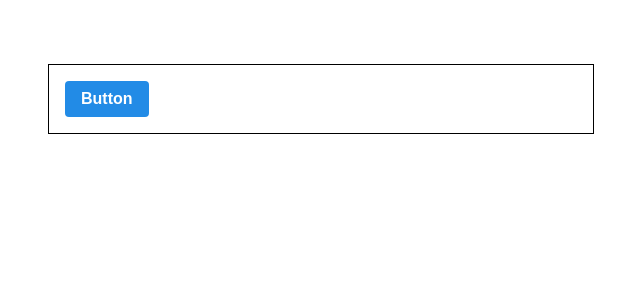
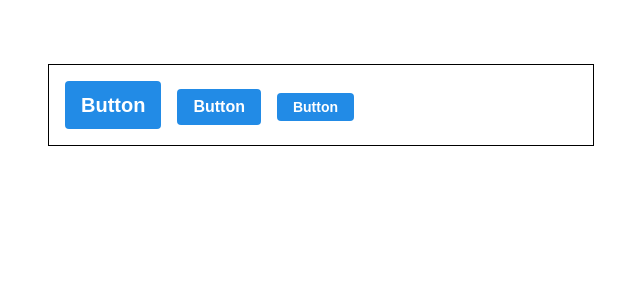
Before and after one commit to dwhddnjs/Component-with-SASS, a React (Create React App) app: page / in a window 1280 px wide. Shown: the top 300 px of the page, without its empty margins (319-959 px from the left). Built offline with nearby package versions, Linux system fonts and the light colour scheme.

Commit message:
make new button(small, medium, large)

```diff
--- a/src/App.js
+++ b/src/App.js
@@ -6,7 +6,9 @@
   return (
     <div className="App">
       <div className="buttons"></div>
+      <Button size="large">Button</Button>
       <Button>Button</Button>
+      <Button size="small">Button</Button>
     </div>
   );
 }
--- a/src/components/Button.js
+++ b/src/components/Button.js
@@ -1,7 +1,12 @@
 import React from "react";
+import classNames from "classnames";
 import "./Button.scss";
 
 //size: large, medium, small
 export default function Button({ children, size }) {
-  return <button className={`Button ${size}`}>{children}</button>;
+  return <button className={classNames("Button", size)}>{children}</button>;
 }
+
+Button.defaultProps = {
+  size: "medium",
+};
--- a/src/components/Button.scss
+++ b/src/components/Button.scss
@@ -10,12 +10,26 @@
   border: none;
   border-radius: 4px;
   cursor: pointer;
-
-  height: 2.25rem;
   padding-left: 1rem;
   padding-right: 1rem;
-  font-size: 1rem;
-  background: $blue;
+
+  &.large {
+    height: 3rem;
+    font-size: 1.25rem;
+    background: $blue;
+  }
+
+  &.medium {
+    height: 2.25rem;
+    font-size: 1rem;
+    background: $blue;
+  }
+
+  &.small {
+    height: 1.75rem;
+    font-size: 0.875rem;
+    background: $blue;
+  }
 
   &:hover {
     background: lighten($blue, 10%);
@@ -24,4 +38,8 @@
   &:active {
     background: darken($blue, 10%);
   }
+
+  & + & {
+    margin-left: 1rem;
+  }
 }
```
